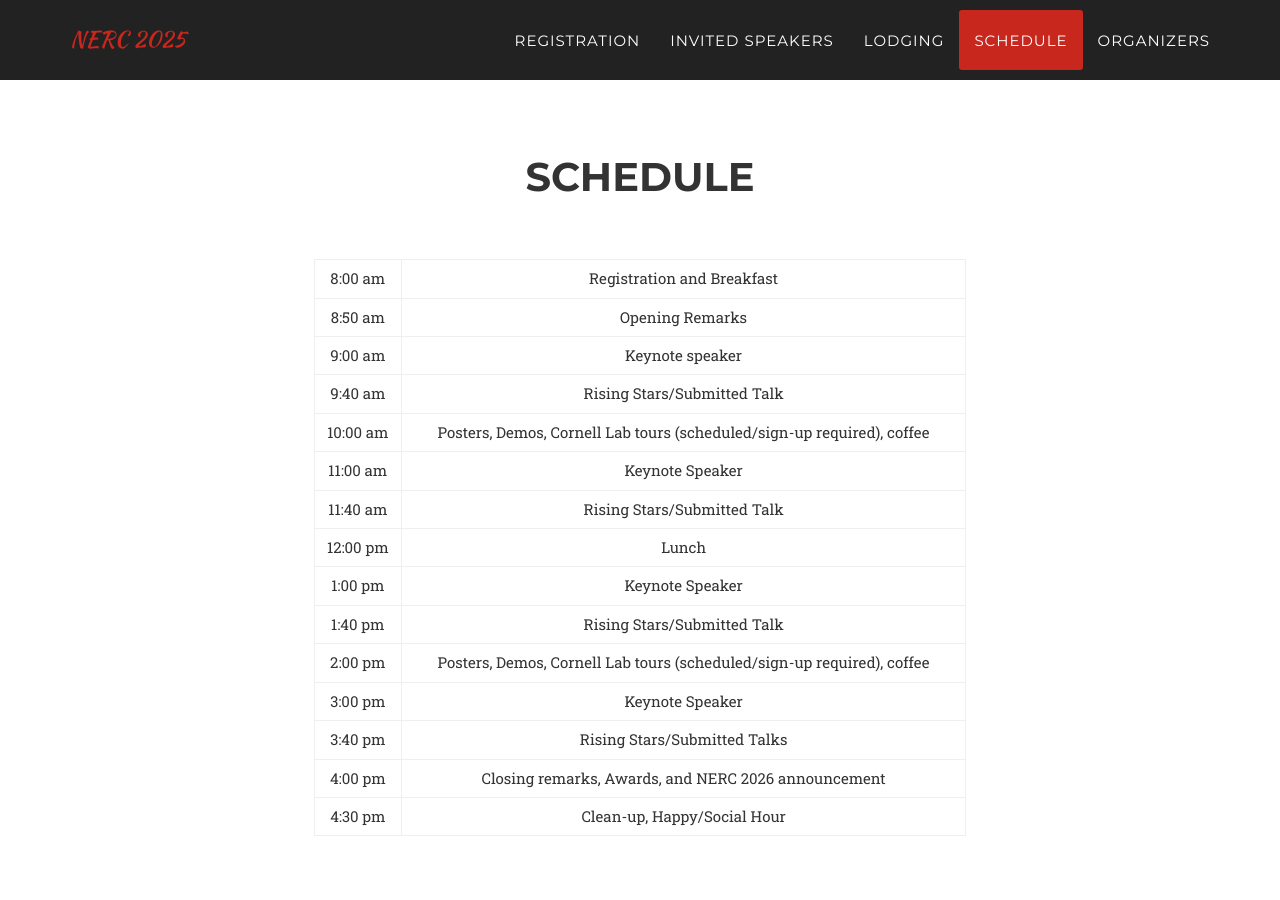
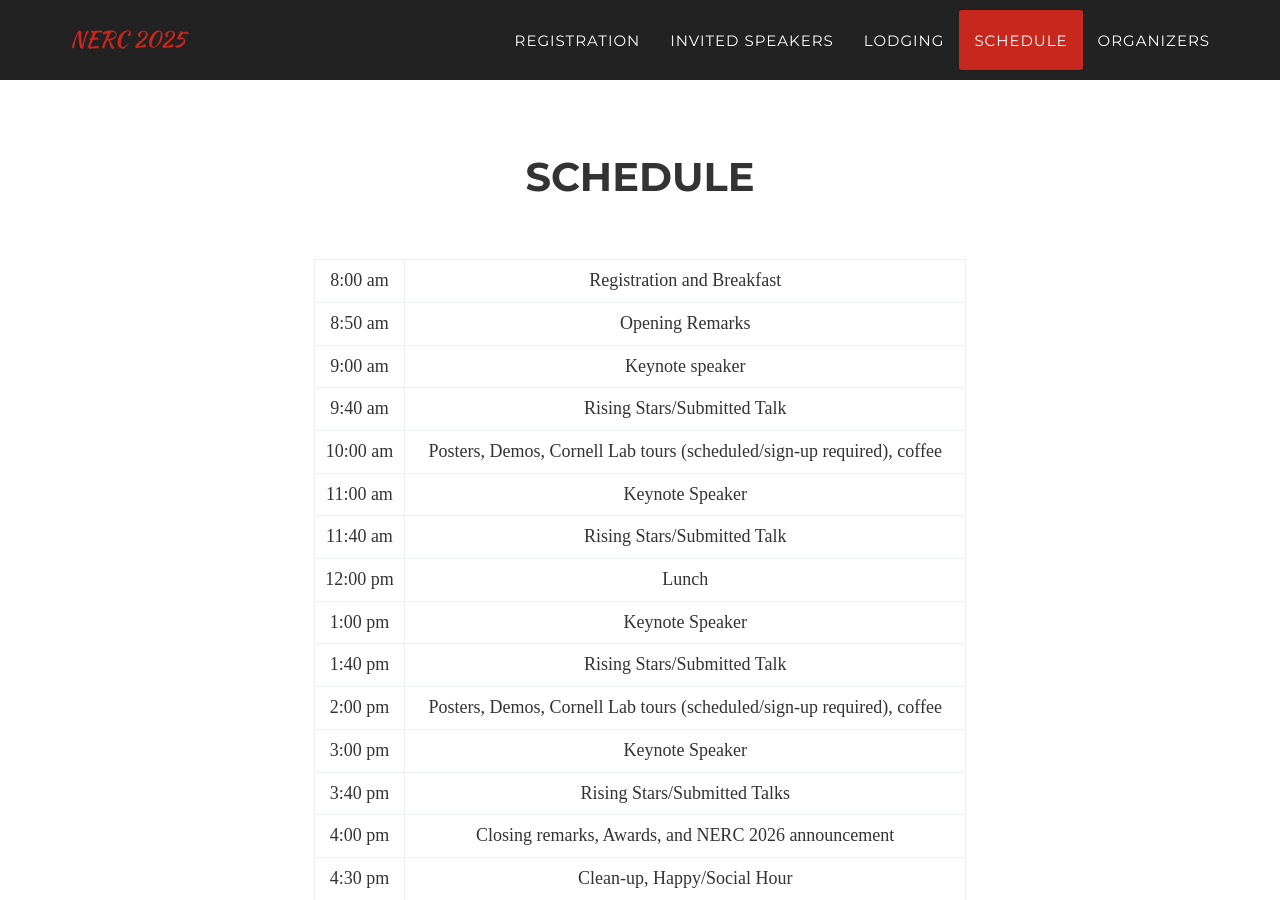
Before and after one commit to Cornell-Tech-AIRLab/cornell2025.nerc.io, a Jekyll site: the page built from index.html, in a window 1280 px wide and 900 px high, scrolled down 4647 px. Built offline with Jekyll 4.4.1, drawn with Linux system fonts in a browser that asks for light colours; some web fonts are replaced.

Commit message:
schedule table font

```diff
--- a/_includes/schedule.html
+++ b/_includes/schedule.html
@@ -9,7 +9,7 @@
       <!--<div class="col col-md-8 align-self-center">-->
         <!-- <table class="table table-bordered mx-auto; margin-left: auto; margin-right: auto;"> -->
         <div class="col-sm-7" style="float:none;margin:auto;">
-        <table class="table table-bordered mx-auto center;">
+        <table class="table table-bordered mx-auto center;" style="font-family: 'Times New Roman', Times, serif; font-size: 18px;">
           <tbody>
             <tr>
               <td>
```
